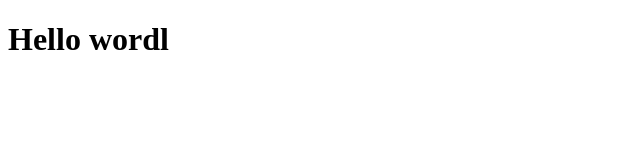
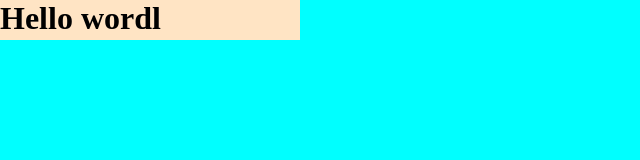
Before and after one commit to Pr-ElTech/GITPRACTICE1, a website: page index.html in a window 1280 px wide. Shown: the whole page, without its empty margins (0-640 px from the left). Drawn offline with Linux system fonts and the light colour scheme.

Commit message:
added css

```diff
--- /dev/null
+++ b/index.css
@@ -0,0 +1,15 @@
+*{
+    margin: 0px;
+    padding: 0px;
+    box-sizing: border-box;
+}
+
+body{
+    background-color: aqua;
+}
+
+h1{
+    width: 300px;
+    height: 40px;
+    background-color: bisque;
+}
--- a/index.html
+++ b/index.html
@@ -4,6 +4,7 @@
     <meta charset="UTF-8">
     <meta name="viewport" content="width=device-width, initial-scale=1.0">
     <title>Document</title>
+    <link rel="stylesheet" href="index.css">
 </head>
 <body>
     <header>
```
